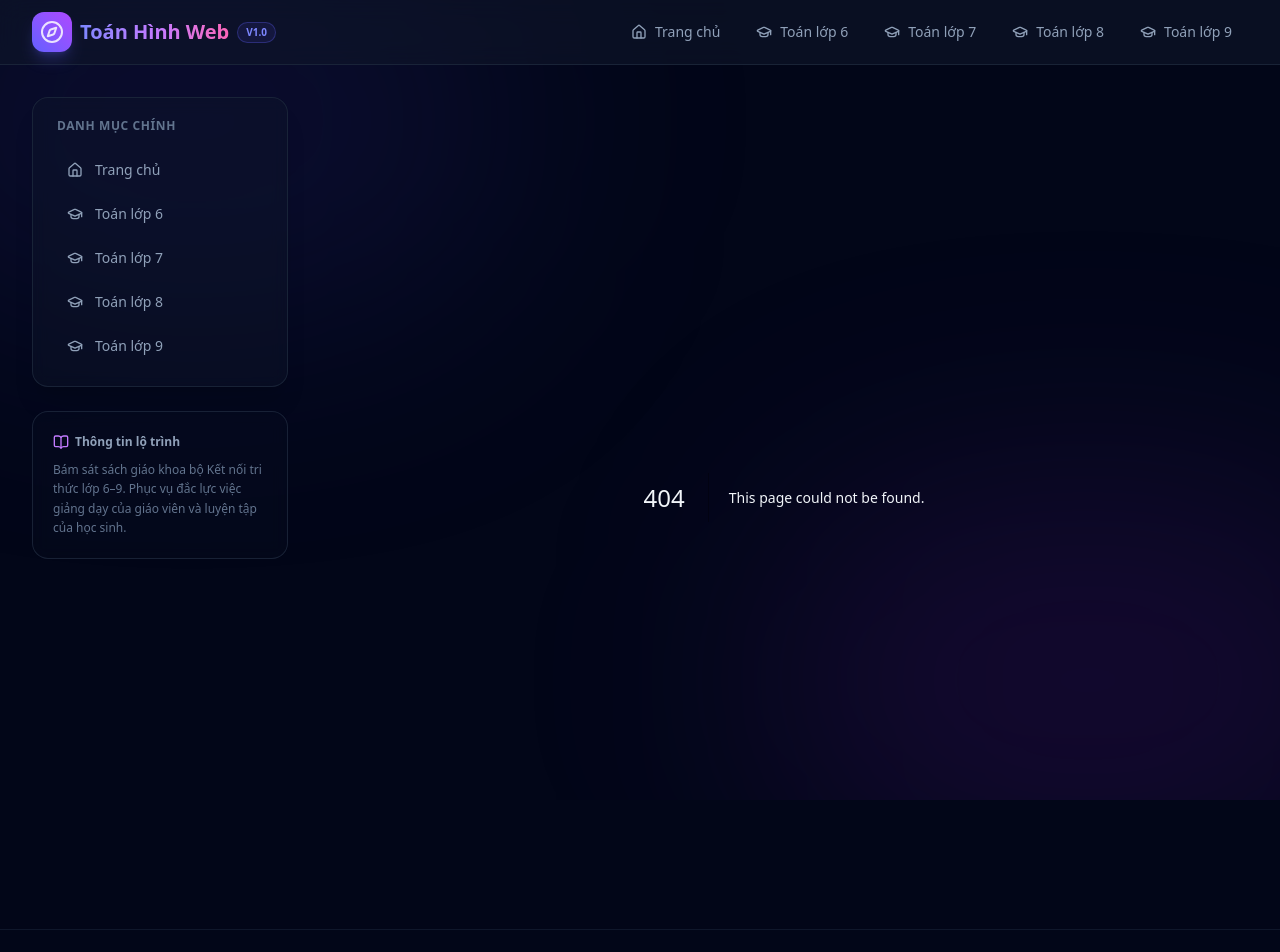
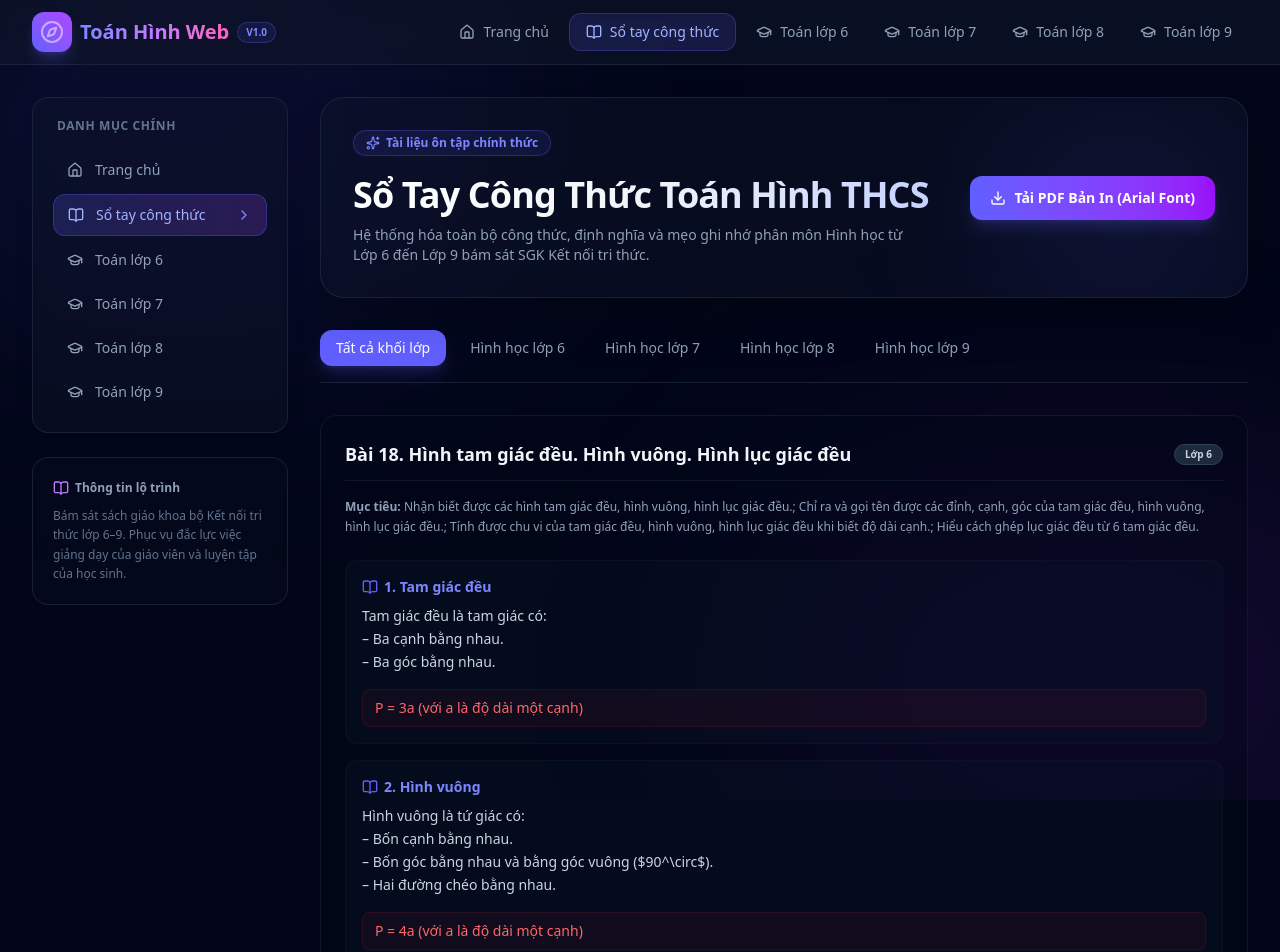
Before and after one commit to harry090013/harry-day-toan, a Next.js app in the folder toan-hinh-web/: page /so-tay in a window 1280 px wide. Before the commit this address had no page. Shown: the top 952 px of the page. Built offline with nearby package versions, Linux system fonts and the light colour scheme.

Commit message:
feat(web): add online geometry formula handbook page and link it to home and navbar

```diff
--- a/toan-hinh-web/src/app/page.tsx
+++ b/toan-hinh-web/src/app/page.tsx
@@ -60,6 +60,15 @@ export default function Home() {
           <p className="text-slate-400 text-sm md:text-base leading-relaxed mb-6">
             Website nội bộ hỗ trợ giảng dạy bám sát sách giáo khoa bộ <strong>Kết nối tri thức với cuộc sống</strong>. Tóm tắt lý thuyết trọng tâm, cung cấp ví dụ mẫu trực quan và kho bài tập trắc nghiệm sinh ngẫu nhiên kèm đáp án tức thì.
           </p>
+
+          <Link
+            href="/so-tay"
+            className="inline-flex items-center gap-2 px-5 py-3 rounded-xl bg-gradient-to-r from-indigo-500 to-purple-600 hover:from-indigo-600 hover:to-purple-700 text-white font-semibold text-sm shadow-lg shadow-indigo-500/20 transition-all hover:scale-102"
+          >
+            <BookOpen className="w-4 h-4" />
+            Tra cứu Sổ tay Công thức Hình học
+            <ArrowRight className="w-4 h-4 ml-1" />
+          </Link>
         </div>
       </div>
 
--- /dev/null
+++ b/toan-hinh-web/src/app/so-tay/page.tsx
@@ -0,0 +1,166 @@
+'use client';
+
+import React, { useState } from 'react';
+import { allLessonContents } from '@/data/lessons/index';
+import { Download, BookOpen, Layers, CheckCircle2, AlertCircle, Sparkles } from 'lucide-react';
+
+export default function SoTayCongThuc() {
+  const [activeGrade, setActiveGrade] = useState<number | 'all'>('all');
+
+  // Filter lessons that belong to Geometry (track: 'toan-hinh')
+  const geoLessons = Object.values(allLessonContents).filter(
+    (l) => l.track === 'toan-hinh'
+  );
+
+  const filteredLessons = geoLessons.filter(
+    (l) => activeGrade === 'all' || l.grade === activeGrade
+  );
+
+  const cleanLatex = (text: string) => {
+    if (!text) return '';
+    return text
+      .replace(/\\quad/g, '   ')
+      .replace(/\\text/g, '')
+      .replace(/\{/g, '')
+      .replace(/\}/g, '')
+      .replace(/\\cdot/g, ' x ')
+      .replace(/\\times/g, ' x ')
+      .replace(/\\degree/g, '°')
+      .replace(/\^\^\\circ/g, '°')
+      .replace(/\^\\circ/g, '°')
+      .replace(/\\frac/g, '')
+      .replace(/\\pi/g, 'π')
+      .replace(/\\sqrt/g, '√')
+      .replace(/\\alpha/g, 'α')
+      .replace(/\\beta/g, 'β')
+      .replace(/\\gamma/g, 'γ')
+      .replace(/\\triangle/g, 'Δ');
+  };
+
+  return (
+    <div className="flex flex-col gap-8">
+      {/* Top Banner */}
+      <div className="p-8 rounded-3xl border border-slate-800/80 bg-slate-900/40 backdrop-blur-md relative overflow-hidden shadow-2xl">
+        <div className="absolute top-0 right-0 w-[250px] h-[250px] bg-indigo-500/10 rounded-full blur-[80px] pointer-events-none" />
+
+        <div className="relative z-10 flex flex-col md:flex-row md:items-center justify-between gap-6">
+          <div>
+            <div className="inline-flex items-center gap-1.5 px-3 py-1 rounded-full text-xs font-semibold bg-indigo-500/10 border border-indigo-500/30 text-indigo-400 mb-4">
+              <Sparkles className="w-3.5 h-3.5" />
+              Tài liệu ôn tập chính thức
+            </div>
+            <h1 className="text-2xl md:text-4xl font-extrabold tracking-tight mb-2 leading-tight bg-gradient-to-r from-white via-slate-100 to-indigo-200 bg-clip-text text-transparent">
+              Sổ Tay Công Thức Toán Hình THCS
+            </h1>
+            <p className="text-slate-400 text-sm max-w-xl">
+              Hệ thống hóa toàn bộ công thức, định nghĩa và mẹo ghi nhớ phân môn Hình học từ Lớp 6 đến Lớp 9 bám sát SGK Kết nối tri thức.
+            </p>
+          </div>
+
+          <a
+            href="/So_Tay_Cong_Thuc_Toan_Hinh_THCS.pdf"
+            download="So_Tay_Cong_Thuc_Toan_Hinh_THCS.pdf"
+            className="inline-flex items-center justify-center gap-2 px-5 py-3 rounded-xl bg-gradient-to-r from-indigo-500 to-purple-600 hover:from-indigo-600 hover:to-purple-700 text-white font-semibold text-sm shadow-lg shadow-indigo-500/20 active:scale-98 transition-all shrink-0 self-start md:self-auto"
+          >
+            <Download className="w-4 h-4" />
+            Tải PDF Bản In (Arial Font)
+          </a>
+        </div>
+      </div>
+
+      {/* Grade Selector Tabs */}
+      <div className="flex flex-wrap gap-2 border-b border-slate-800/80 pb-4">
+        {([
+          { label: 'Tất cả khối lớp', value: 'all' },
+          { label: 'Hình học lớp 6', value: 6 },
+          { label: 'Hình học lớp 7', value: 7 },
+          { label: 'Hình học lớp 8', value: 8 },
+          { label: 'Hình học lớp 9', value: 9 },
+        ] as const).map((tab) => (
+          <button
+            key={tab.label}
+            onClick={() => setActiveGrade(tab.value)}
+            className={`px-4 py-2 rounded-xl text-xs sm:text-sm font-medium transition-all ${
+              activeGrade === tab.value
+                ? 'bg-indigo-500 text-white shadow-lg shadow-indigo-500/20'
+                : 'text-slate-400 hover:text-slate-200 hover:bg-slate-900'
+            }`}
+          >
+            {tab.label}
+          </button>
+        ))}
+      </div>
+
+      {/* Formulas List */}
+      <div className="flex flex-col gap-6">
+        {filteredLessons.map((lesson) => (
+          <div
+            key={lesson.lessonId}
+            className="p-6 rounded-2xl border border-slate-900 bg-slate-950/40 hover:border-slate-800/60 transition-all flex flex-col gap-4"
+          >
+            <div className="flex flex-wrap items-center justify-between gap-3 border-b border-slate-900 pb-3">
+              <h2 className="text-lg font-bold text-slate-100">
+                {lesson.title}
+              </h2>
+              <span className="px-2.5 py-0.5 rounded-full text-[10px] font-bold bg-slate-800 border border-slate-700 text-slate-300">
+                Lớp {lesson.grade}
+              </span>
+            </div>
+
+            {/* Objectives */}
+            {lesson.objectives && lesson.objectives.length > 0 && (
+              <div className="text-xs text-slate-400 leading-relaxed">
+                <strong>Mục tiêu:</strong> {lesson.objectives.join('; ')}
+              </div>
+            )}
+
+            {/* Theory Blocks */}
+            <div className="grid grid-cols-1 gap-4 mt-2">
+              {lesson.theory.map((theory, idx) => (
+                <div key={idx} className="p-4 rounded-xl bg-slate-900/30 border border-slate-900/60 flex flex-col gap-2">
+                  <h3 className="text-sm font-bold text-indigo-400 flex items-center gap-1.5">
+                    <BookOpen className="w-4 h-4 text-indigo-500" />
+                    {theory.title}
+                  </h3>
+                  <p className="text-slate-300 text-xs sm:text-sm whitespace-pre-line leading-relaxed">
+                    {theory.content}
+                  </p>
+
+                  {/* Formulas rendering */}
+                  {theory.formulas && theory.formulas.length > 0 && (
+                    <div className="flex flex-col gap-1.5 mt-2">
+                      {theory.formulas.map((formula, fIdx) => (
+                        <div
+                          key={fIdx}
+                          className="px-3 py-2 rounded-lg bg-red-500/5 border border-red-500/10 text-red-400 font-mono text-xs sm:text-sm select-all cursor-pointer"
+                          title="Click để chọn công thức"
+                        >
+                          {cleanLatex(formula)}
+                        </div>
+                      ))}
+                    </div>
+                  )}
+                </div>
+              ))}
+            </div>
+
+            {/* Remember Panel */}
+            {lesson.remember && lesson.remember.length > 0 && (
+              <div className="p-4 rounded-xl bg-slate-900/10 border border-slate-900/50 flex flex-col gap-2">
+                <span className="text-xs font-bold text-slate-400 uppercase tracking-wider flex items-center gap-1.5">
+                  <Layers className="w-3.5 h-3.5 text-purple-400" />
+                  Ghi nhớ trọng tâm
+                </span>
+                <ul className="list-disc pl-4 text-slate-400 text-xs flex flex-col gap-1.5">
+                  {lesson.remember.map((rem, rIdx) => (
+                    <li key={rIdx}>{rem}</li>
+                  ))}
+                </ul>
+              </div>
+            )}
+          </div>
+        ))}
+      </div>
+    </div>
+  );
+}
--- a/toan-hinh-web/src/components/layout/AppShell.tsx
+++ b/toan-hinh-web/src/components/layout/AppShell.tsx
@@ -14,6 +14,7 @@ export default function AppShell({ children }: AppShellProps) {
 
   const navigation = [
     { name: 'Trang chủ', href: '/', icon: Home },
+    { name: 'Sổ tay công thức', href: '/so-tay', icon: BookOpen },
     { name: 'Toán lớp 6', href: '/lop/6', icon: GraduationCap },
     { name: 'Toán lớp 7', href: '/lop/7', icon: GraduationCap },
     { name: 'Toán lớp 8', href: '/lop/8', icon: GraduationCap },
```
